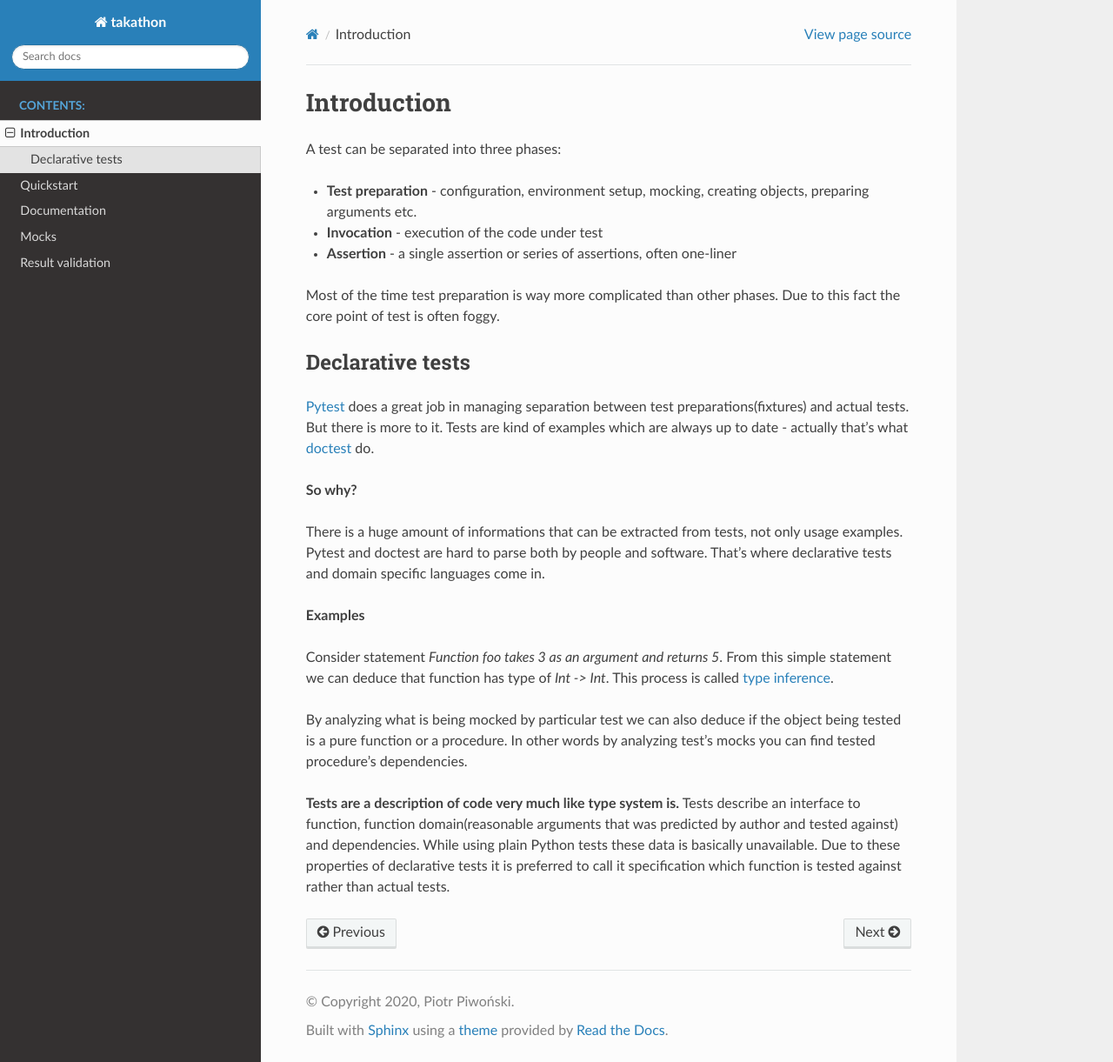
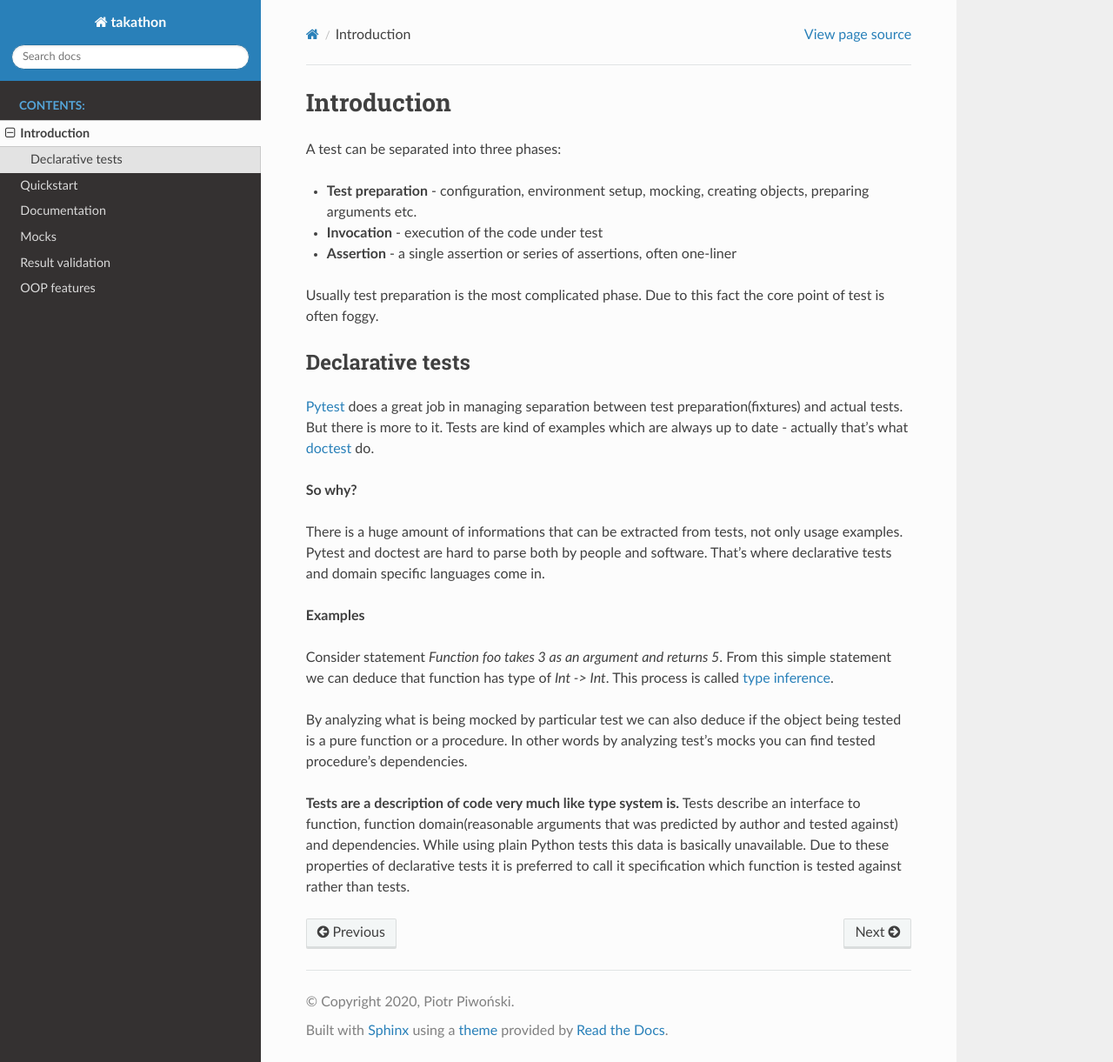
Before and after one commit to piwonskp/takathon, a Sphinx documentation site: the page built from docs/source/usage/introduction.rst, in a window 1280 px wide and 1221 px high. Shown: the whole window at 87% size. Built offline with Sphinx 7.4.7 and the Read the Docs theme 2.0.0, drawn with Linux system fonts in a browser that asks for light colours.

```diff
--- a/docs/source/index.rst
+++ b/docs/source/index.rst
@@ -28,6 +28,7 @@ Install
    usage/documentation
    usage/mocks
    usage/result_validation
+   usage/oop_features.rst
 
 Indices and tables
 ==================
--- a/docs/source/usage/documentation.rst
+++ b/docs/source/usage/documentation.rst
@@ -26,7 +26,7 @@ Long description
 
 When used on specification level `description` is a documentation for object itself.
 
-`description` on test case level helps understand reasons of particular test and it's quirks.
+`description` on test case level helps understand reasons of particular test and its quirks.
 
 Examples
 ========
--- a/docs/source/usage/introduction.rst
+++ b/docs/source/usage/introduction.rst
@@ -7,12 +7,12 @@ A test can be separated into three phases:
 * **Invocation** - execution of the code under test
 * **Assertion** - a single assertion or series of assertions, often one-liner
 
-Most of the time test preparation is way more complicated than other phases. Due to this fact the core point of test is often foggy.
+Usually test preparation is the most complicated phase. Due to this fact the core point of test is often foggy.
 
 Declarative tests
 =================
 
-Pytest_ does a great job in managing separation between test preparations(fixtures) and actual tests. But there is more to it. Tests are kind of examples which are always up to date - actually that's what doctest_ do.
+Pytest_ does a great job in managing separation between test preparation(fixtures) and actual tests. But there is more to it. Tests are kind of examples which are always up to date - actually that's what doctest_ do.
 
 .. _Pytest: http://pytest.org
 .. _doctest: https://docs.python.org/3/library/doctest.html
@@ -30,4 +30,4 @@ Consider statement *Function foo takes 3 as an argument and returns 5*. From thi
 
 By analyzing what is being mocked by particular test we can also deduce if the object being tested is a pure function or a procedure. In other words by analyzing test's mocks you can find tested procedure's dependencies.
 
-**Tests are a description of code very much like type system is.** Tests describe an interface to function, function domain(reasonable arguments that was predicted by author and tested against) and dependencies. While using plain Python tests these data is basically unavailable. Due to these properties of declarative tests it is preferred to call it specification which function is tested against rather than actual tests.
+**Tests are a description of code very much like type system is.** Tests describe an interface to function, function domain(reasonable arguments that was predicted by author and tested against) and dependencies. While using plain Python tests this data is basically unavailable. Due to these properties of declarative tests it is preferred to call it specification which function is tested against rather than tests.
```
Also changed, not shown: docs/source/usage/oop_features.rst (added, +25 -0 lines), docs/source/usage/quickstart.rst (+8 -8 lines).
